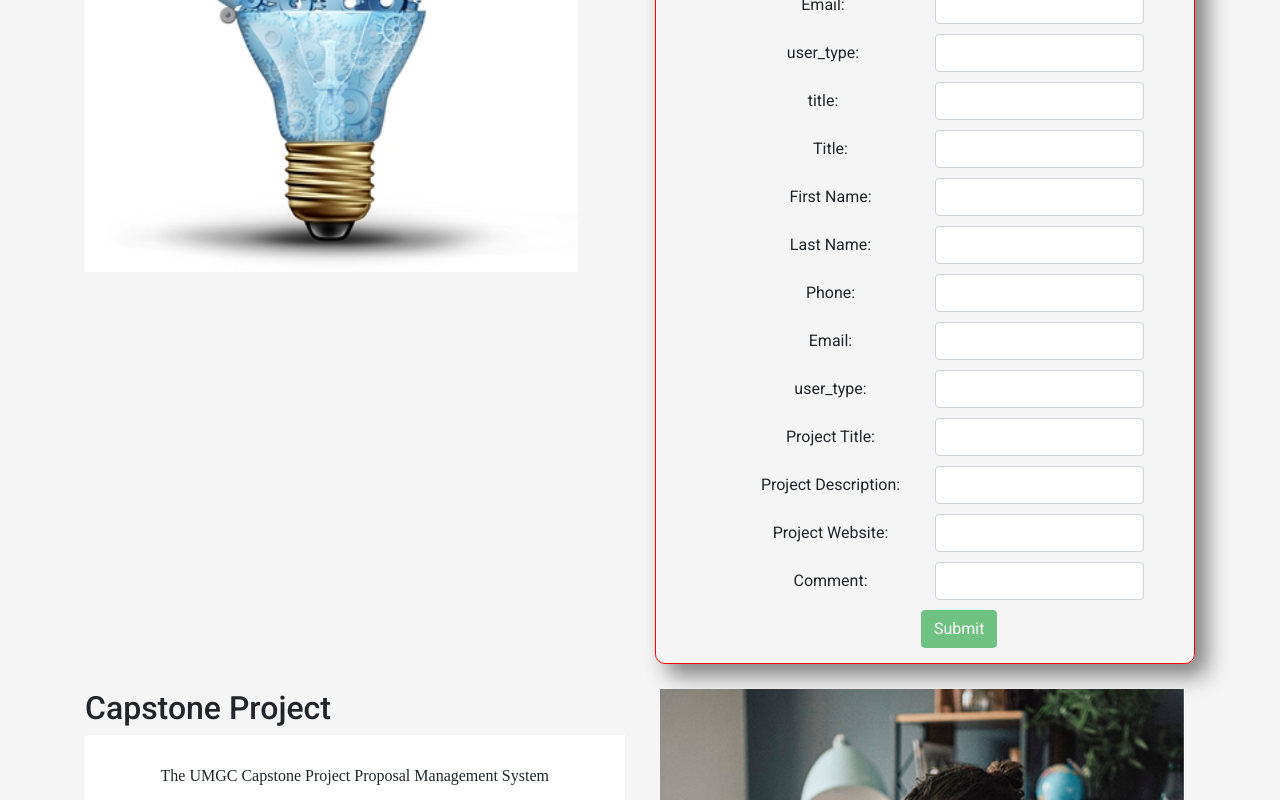
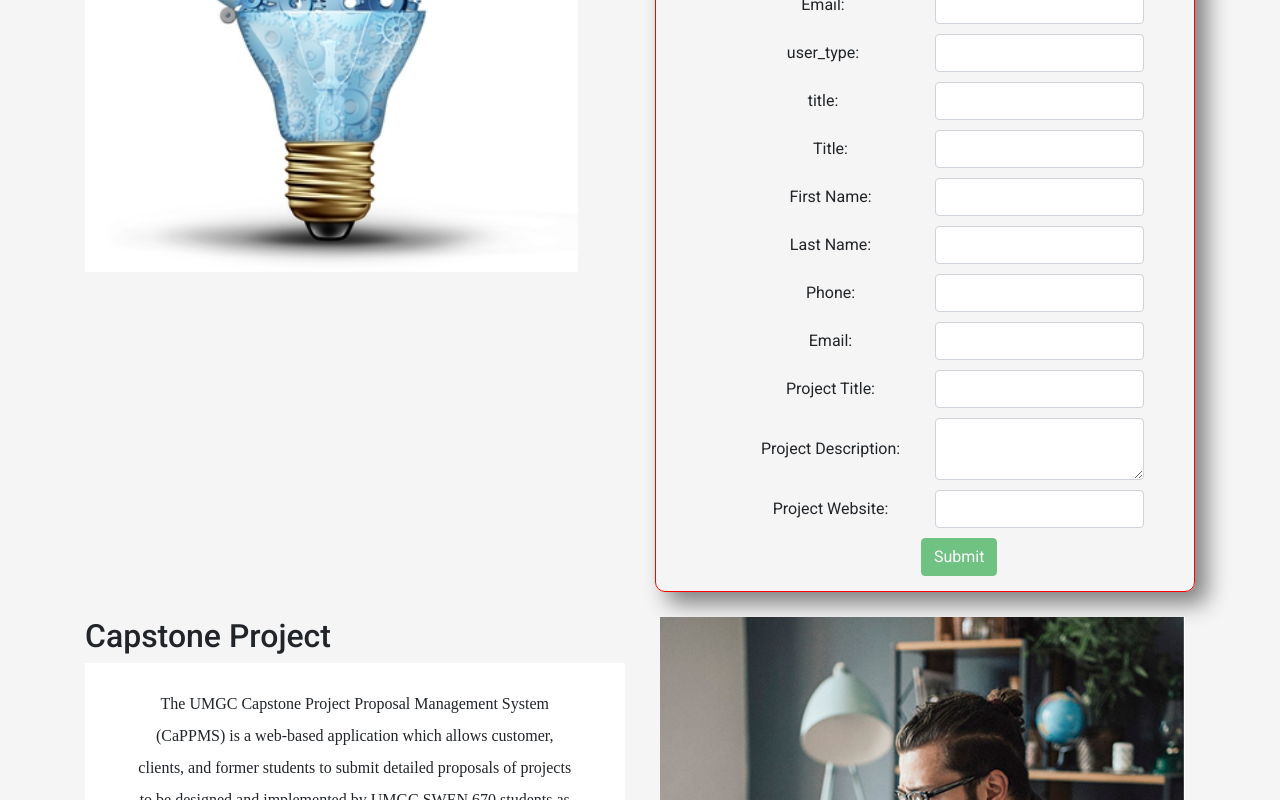
Before and after one commit to umgc/umgc.idea.tracker.ui, an Angular app: page /home in a window 1280 px wide. Shown: the part 463-1263 px from the top of the page. Built offline with nearby package versions, Linux system fonts and the light colour scheme.

Commit message:
validation update

```diff
--- a/src/app/create-project/create-project.component.html
+++ b/src/app/create-project/create-project.component.html
@@ -67,7 +67,7 @@
         <label class="col-sm-6 col-form-label" for="lastNmae" >Last Name: </label>
         <input required #lname="ngModel" type="text" class = "form-control" id="ex3"
             [(ngModel)] = "user.last_name" name ="Last_name">
-            <span *ngIf="lname.invalid && fname.touched" class="error">Last name is required</span>
+            <span *ngIf="lname.invalid && lname.touched" class="error">Last name is required</span>
     </div>
     <div class="col-md-12 form-group  form-inline " >
         <label class="col-sm-6 col-form-label" for="phone_number" >Phone: </label>
@@ -78,25 +78,27 @@
         <label class="col-sm-6 col-form-label" for="email" >Email: </label>
         <input required #email="ngModel" type="text" class = "form-control" id="ex3"
             [(ngModel)] = "user.email" name ="email">
-            <span *ngIf="email.invalid && fname.touched" class="error">email is required</span>
+            <span *ngIf="email.invalid && email.touched" class="error">email is required</span>
     </div>
-    <div class="col-md-12 form-group  form-inline " >
+    <!-- <div class="col-md-12 form-group  form-inline " >
         <label class="col-sm-6 col-form-label" for="email" >user_type: </label>
         <input type="text" class = "form-control" id="ex3"
             [(ngModel)] = "user.user_type" name ="user_type">
 
-    </div>
+    </div> -->
 
 
     <div class="col-md-12 form-group  form-inline " >
         <label class="col-sm-6 col-form-label" for="projectTitle" >Project Title: </label>
-        <input type="text" class = "form-control" id="ex3"
+        <input required #ptitle="ngModel" type="text" class = "form-control" id="ex3"
             [(ngModel)] = "project.project_title" name ="project_title">
+            <span *ngIf="ptitle.invalid && ptitle.touched" class="error">Project title is required</span>
     </div>
     <div class="col-md-12 form-group form-inline">
         <label class="col-sm-6 col-form-label" for="projectDescription">Project Description:</label>
-        <input type="text" class = "form-control" id = "project_description"
-            [(ngModel)] = "project.project_description" name ="project_description">
+        <textarea required #pdesc="ngModel" type="text" class = "form-control" id = "project_description"
+            [(ngModel)] = "project.project_description" name ="project_description"></textarea>
+            <span *ngIf="pdesc.invalid && pdesc.touched" class="error">Project description is required</span>
             <!-- <textarea  id="exampleFormControlTextarea1" rows="3" class="form-control my-2 p-2"></textarea> -->
     </div>
     <div class="col-md-12 form-group form-inline">
@@ -104,11 +106,11 @@
         <input type="text" class = "form-control" id = "project_website"
             [(ngModel)] = "project.project_website" name ="project_website">
     </div>
-    <div class="col-md-12 form-group form-inline">
+    <!-- <div class="col-md-12 form-group form-inline">
         <label class="col-sm-6 col-form-label" for="Comment">Comment:</label>
         <input type="text" class = "form-control" id = "comment"
             [(ngModel)] = "project.comment" name ="comment">
-    </div>
+    </div> -->
 
 
 
--- a/src/app/project-details/project-details.component.html
+++ b/src/app/project-details/project-details.component.html
@@ -22,9 +22,9 @@
         <label><b> Email: </b></label> {{project.user.email}}
     </div>
 
-    <div>
-        <label><b> User Type: </b></label> {{project.user.user_type}}
-    </div>
+    <!-- <div>
+        <label><b> User Type: </b></label> {{project.user.UsrType.utype_descr}}
+    </div> -->
     <div>
         <label><b> Project Title: </b></label> {{project.project_title}}
     </div>
--- a/src/app/proposal-table/proposal-table.component.html
+++ b/src/app/proposal-table/proposal-table.component.html
@@ -1,3 +1,5 @@
+
+
 <mat-form-field>
     <mat-label>Filter</mat-label>
     <input matInput (keyup)="applyFilter($event)" placeholder="Ex. Mia">
@@ -22,9 +24,9 @@
       <td mat-cell *matCellDef="let row"> {{row.project_website}} </td>
     </ng-container>
     <!-- city Column -->
-    <ng-container matColumnDef="Comment">
-      <th mat-header-cell *matHeaderCellDef mat-sort-header> Comment </th>
-      <td mat-cell *matCellDef="let row"> {{row.comment}} </td>
+    <ng-container matColumnDef="Status">
+      <th mat-header-cell *matHeaderCellDef mat-sort-header> Status </th>
+      <td mat-cell *matCellDef="let row"> {{row.status.status_descr}} </td>
     </ng-container>
 
 
--- a/src/app/proposal-table/proposal-table.component.ts
+++ b/src/app/proposal-table/proposal-table.component.ts
@@ -14,7 +14,7 @@ import { ProjectService } from '../project.service';
 export class ProposalTableComponent implements OnInit {
 
   projects: project[];
-  displayedColumns: string[] = ['Project Title','Project Description','Project Website', 'Comment','action','update','delete'];
+  displayedColumns: string[] = ['Project Title','Project Description','Project Website', 'Status','action','update','delete'];
 dataSource: MatTableDataSource<any>;
 
 @ViewChild(MatPaginator, {static: true}) paginator: MatPaginator;
--- a/src/app/update-project/update-project.component.html
+++ b/src/app/update-project/update-project.component.html
@@ -28,11 +28,11 @@
             <input type="text" class = "form-control" id = "project.user.email"
                 [(ngModel)] = "project.user.email" name ="project.user.email">
         </div>
-        <div class="form-group">
+        <!-- <div class="form-group">
             <label>User_Type</label>
             <input type="text" class = "form-control" id = "project.user.user_type"
                 [(ngModel)] = "project.user.user_type" name ="project.user.user_type">
-        </div>
+        </div> -->
 
 
         <div class="form-group">
--- a/src/app/user.ts
+++ b/src/app/user.ts
@@ -1,11 +1,17 @@
+import { UsrType } from './usr-type';
+
 export class User {
     id: number;
     first_name: string;
     last_name: string;
     phone_number: string;
     email: string;
-    user_type: string;
-    title: string
+
+    title: string;
+    UsrType: UsrType;
+    setUsrType(usrType:UsrType){
+        this.UsrType = usrType;
+    }
 
 
 
--- a/src/app/usr-type.ts
+++ b/src/app/usr-type.ts
@@ -1,2 +1,4 @@
 export class UsrType {
+    id: number;
+    utype_descr: string;
 }
```
